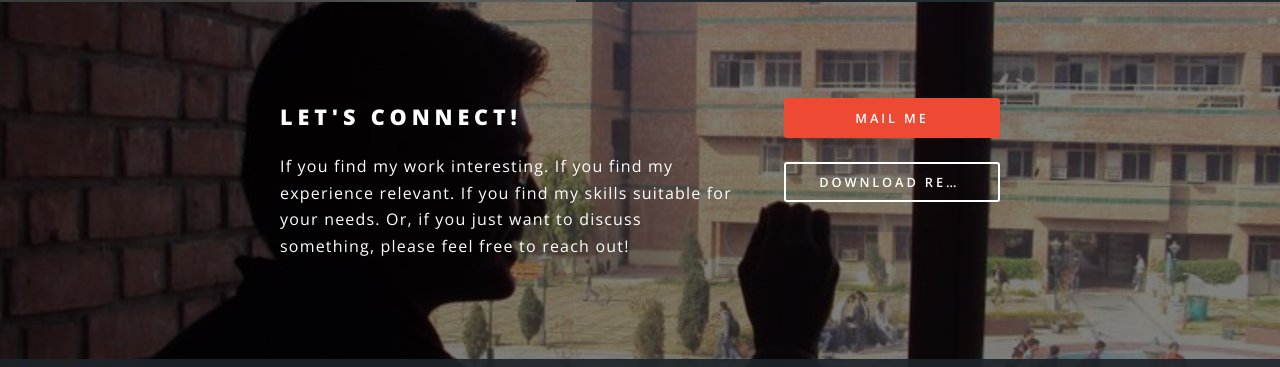
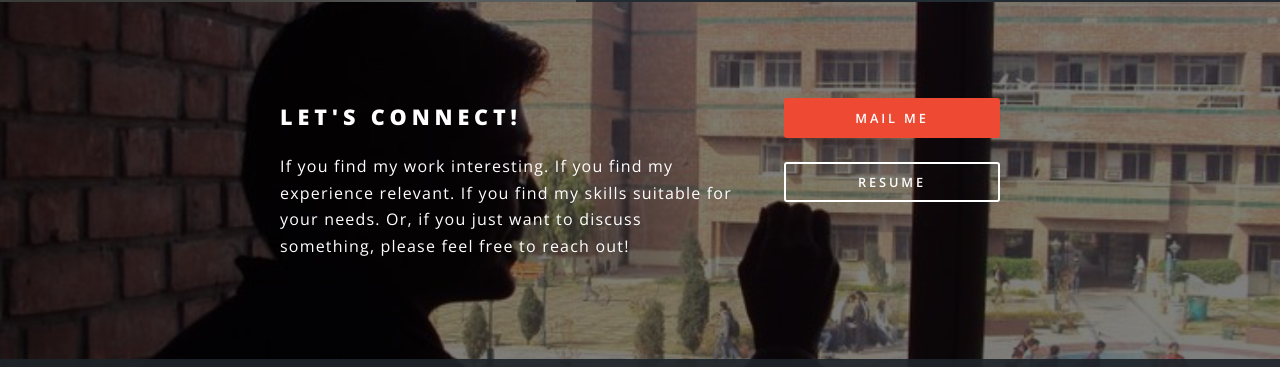
Before and after one commit to imnishantg/imnishantg.github.io, a Jekyll site: the page built from index.html, in a window 1280 px wide and 900 px high, scrolled down 1857 px. Shown: the part 263-630 px from the top of the window. Built offline with Jekyll 4.4.1, drawn with Linux system fonts in a browser that asks for light colours.

Commit message:
basic bugfixes

```diff
--- a/_includes/header.html
+++ b/_includes/header.html
@@ -13,8 +13,7 @@
             <li><a href="{{ my_page.url | prepend: site.baseurl }}">{{ my_page.title }}</a></li>
             {% endif %}
             {% endfor %}
-            <li><a href="{{ "/resume.pdf" | prepend: site.baseurl }}"
-                   class="icon fa-file-pdf"> Resume</a></li>
+            <li><a href="/resume.pdf" class="icon fa-file-pdf"> Resume</a></li>
           </ul>
         </div>
       </li>
--- a/index.html
+++ b/index.html
@@ -104,8 +104,8 @@
 								<p>If you find my work interesting. If you find my experience relevant. If you find my skills suitable for your needs. Or, if you just want to discuss something, please feel free to reach out!</p>
 							</header>
 							<ul class="actions vertical">
-								<li><a href="#" class="button fit special">Mail Me</a></li>
-								<li><a href="/resume.pdf" class="button fit">Download Resume</a></li>
+								<li><a href="mailto:im.nishantg@gmail.com" class="button fit special">Mail Me</a></li>
+								<li><a href="/resume.pdf" class="button fit">Resume</a></li>
 							</ul>
 						</div>
 					</section>
```
